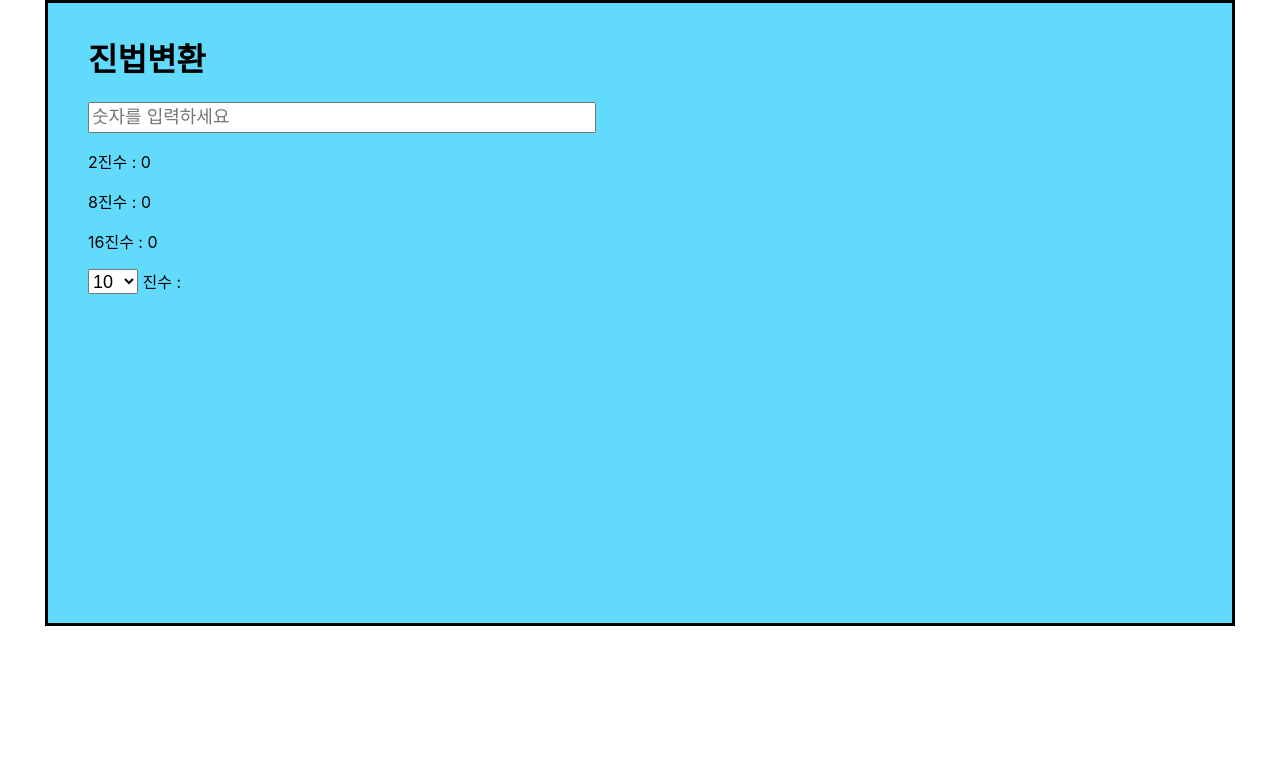
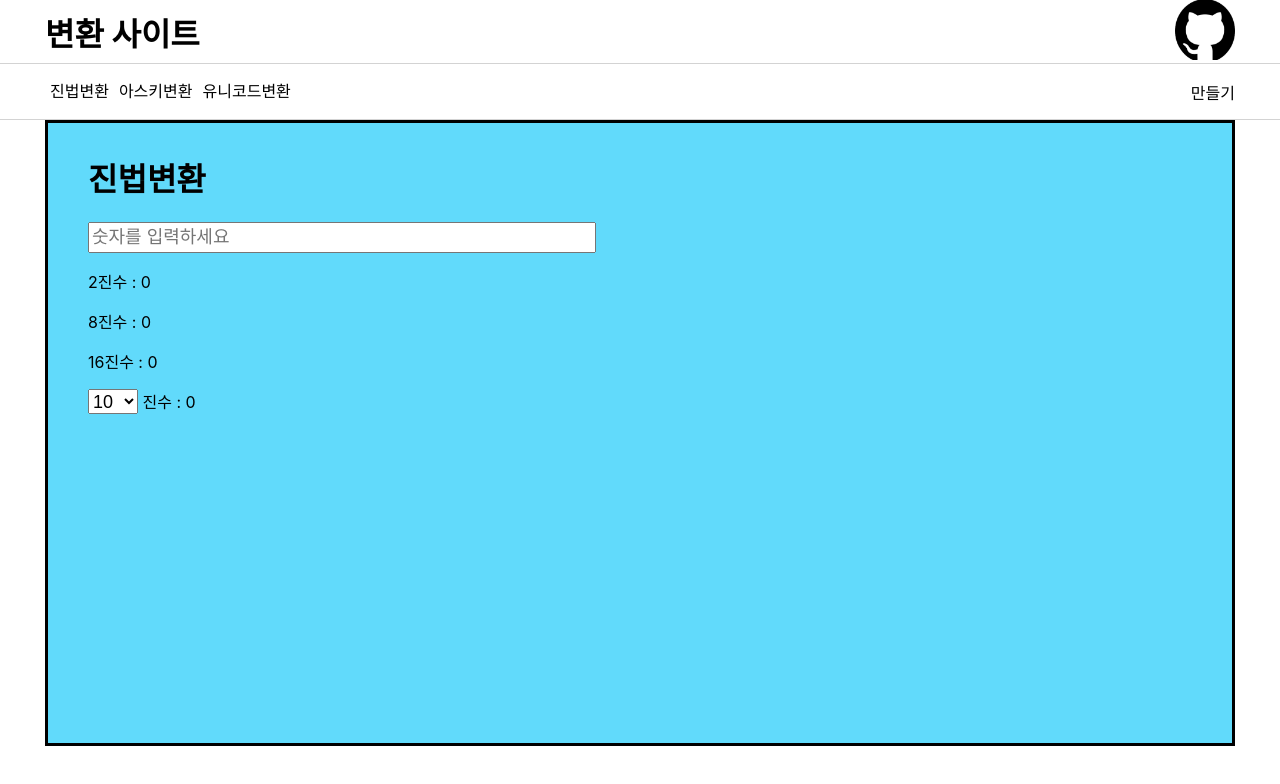
Before and after one commit to raxNone/project1, a React (Create React App) app: page / in a window 1280 px wide. Shown: the top 784 px of the page. Built offline with nearby package versions, Linux system fonts and the light colour scheme.

Commit message:
바 생성

```diff
--- a/src/App.css
+++ b/src/App.css
@@ -1,50 +1,60 @@
 .App {
   text-align: center;
 }
-/*
-.App-logo {
-  height: 40vmin;
-  pointer-events: none;
-}
-
-@media (prefers-reduced-motion: no-preference) {
-  .App-logo {
-    animation: App-logo-spin infinite 20s linear;
-  }
-}
-
-.App-header {
-  background-color: #282c34;
-  min-height: 100vh;
-  display: flex;
-  flex-direction: column;
-  align-items: center;
-  justify-content: center;
-  font-size: calc(10px + 2vmin);
-  color: white;
-}
-
-.App-link {
-  color: #61dafb;
-}
-
-@keyframes App-logo-spin {
-  from {
-    transform: rotate(0deg);
-  }
-  to {
-    transform: rotate(360deg);
-  }
-} */
 
 #wrap{
   min-width: 1230px;
   width:100%;
   height:100%;
 }
+
+.head{
+  display:flex;
+  justify-content: space-between;
+  width: 1190px;
+  height:63px;
+  margin: 0 auto;
+  align-items: center;
+
+}
+
+.bar{
+  display:flex;
+  justify-content: space-between;
+  width: 1190px;
+  height:55px;
+  margin: 0 auto;
+  align-items: center;
+}
+
+ul{
+  list-style: none;
+}
+li{
+  margin-right:10px;
+}
+
+.siteList{
+  display: flex;
+  height:100%;
+  position: relative;
+  padding: 0 5px;
+  margin: 0;
+}
+
+
+
+
 .container{
   margin: 0 auto;
   width: 1190px;
+}
+
+hr{
+  background-color:lightgrey;
+  margin:0;
+  border:0;
+  height:1px;
 }
 
 .body{
@@ -54,3 +64,18 @@
   border-color: black;
   background-color: #61dafb;
 }
+
+.navBar{
+  display:block;
+  text-align: center;
+  line-height: 55px;
+  position:relative;
+  font-size:16px;
+  font-weight: 500;
+  color:black;
+  text-decoration-line: none;
+}
+/*
+a:visited{
+  text-decoration: none;
+} */
--- a/src/App.js
+++ b/src/App.js
@@ -1,21 +1,60 @@
+import gitIcon from './gitIcon.png';
 import './App.css';
 import {useState} from 'react';
 
 function App() {
+
+
+  return (
+  <div id='wrap'>
+    <div className='head'>
+      <h1 className='title'>변환 사이트</h1>
+      <div className='about'>
+        <a href='https://github.com/raxNone/project1'><img src={gitIcon} style={{height:"60px", width: "60px"}}/></a>
+      </div>
+    </div>
+    <hr/>
+
+
+      <div className='bar'>
+          <ul className='siteList'>
+            <li id='form1'>
+              <a className='navBar' href='/form1'>진법변환</a>
+            </li>
+            <li id='form2'>
+              <a className='navBar' href='/form2'>아스키변환</a>
+            </li>
+            <li id='form3'>
+              <a className='navBar' href='/form3'>유니코드변환</a>
+            </li>
+          </ul>
+          <div>
+            만들기
+          </div>
+      </div>
+    <hr/>
+      <Form1/>
+
+  </div>
+  );
+}
+
+/**진법 변환 페이지 */
+function Form1(){
+
   const [msg,setMsg] = useState(0);
   const [bin,setBin] = useState(0);
   const [oct,setOct] = useState(0);
   const [hex,setHex] = useState(0);
   const [num, setNum] = useState(10);
-  const [custom, setCustom] = useState();
+  const [custom, setCustom] = useState(0);
 
   let opt = [];
   for(let i=2; i<37; i++){
     opt.push(<option key={i}>{i}</option>)
   }
 
-
-  function Form1(e){
+  function change(e){
 
     let t_value = Number(e.target.value);
     setMsg(t_value);
@@ -26,15 +65,12 @@ function App() {
 
   }
 
-
-
   return (
-    <div id='wrap'>
     <div className='container'>
       <div className='body' >
         <h1>진법변환</h1>
 
-        <p><input type='number' id='text'autoComplete='off' placeholder='숫자를 입력하세요' style={{height:"25px", width :"500px", fontSize:"18px"}} onChange={Form1}/></p>
+        <p><input type='number' id='text'autoComplete='off' placeholder='숫자를 입력하세요' style={{height:"25px", width :"500px", fontSize:"18px"}} onChange={change}/></p>
 
         <p>2진수 : {bin}</p>
         <p>8진수 : {oct}</p>
@@ -46,8 +82,8 @@ function App() {
 
       </div>
     </div>
-  </div>
-  );
+  )
 }
 
+
 export default App;
```
Also changed, not shown: src/gitIcon.png (added).
